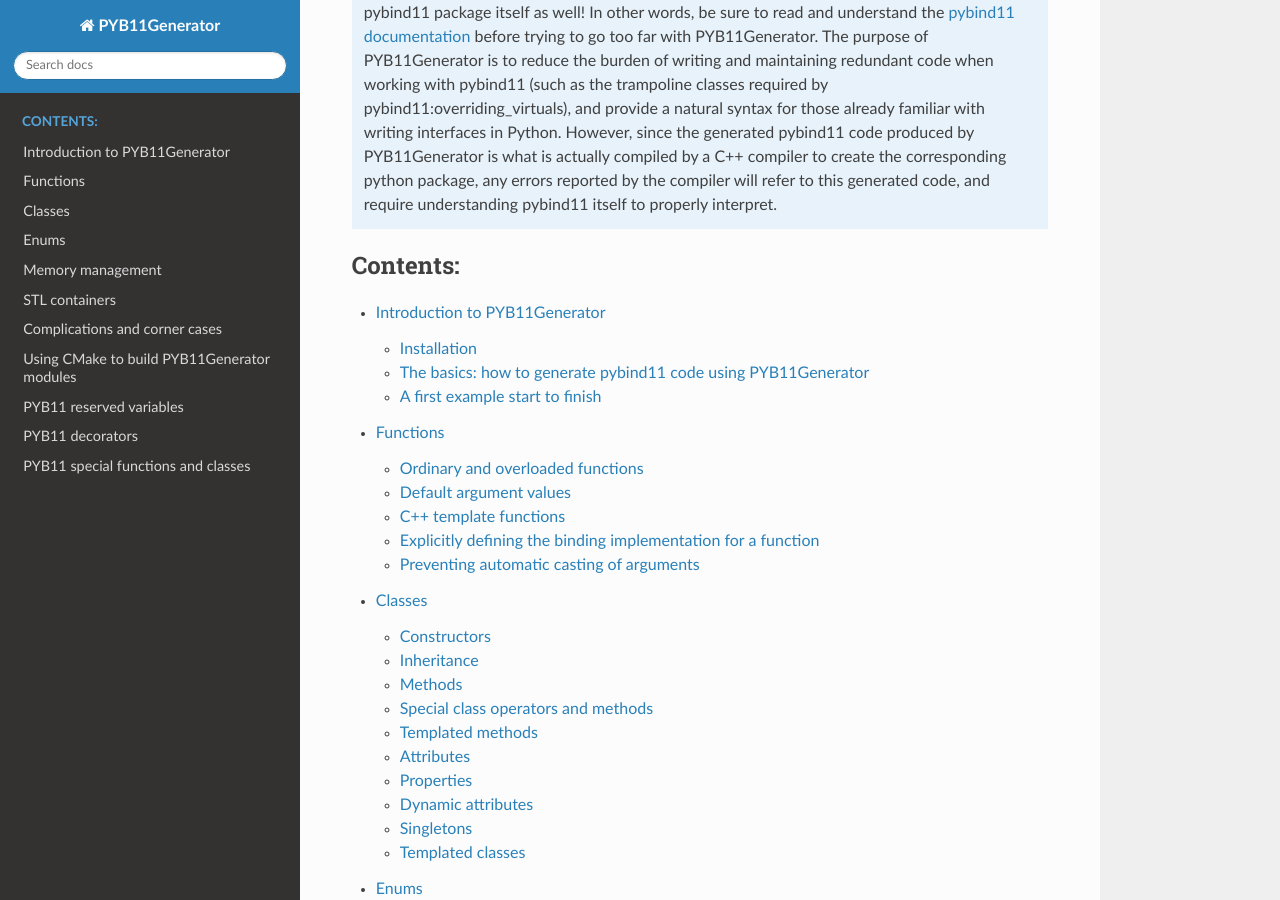
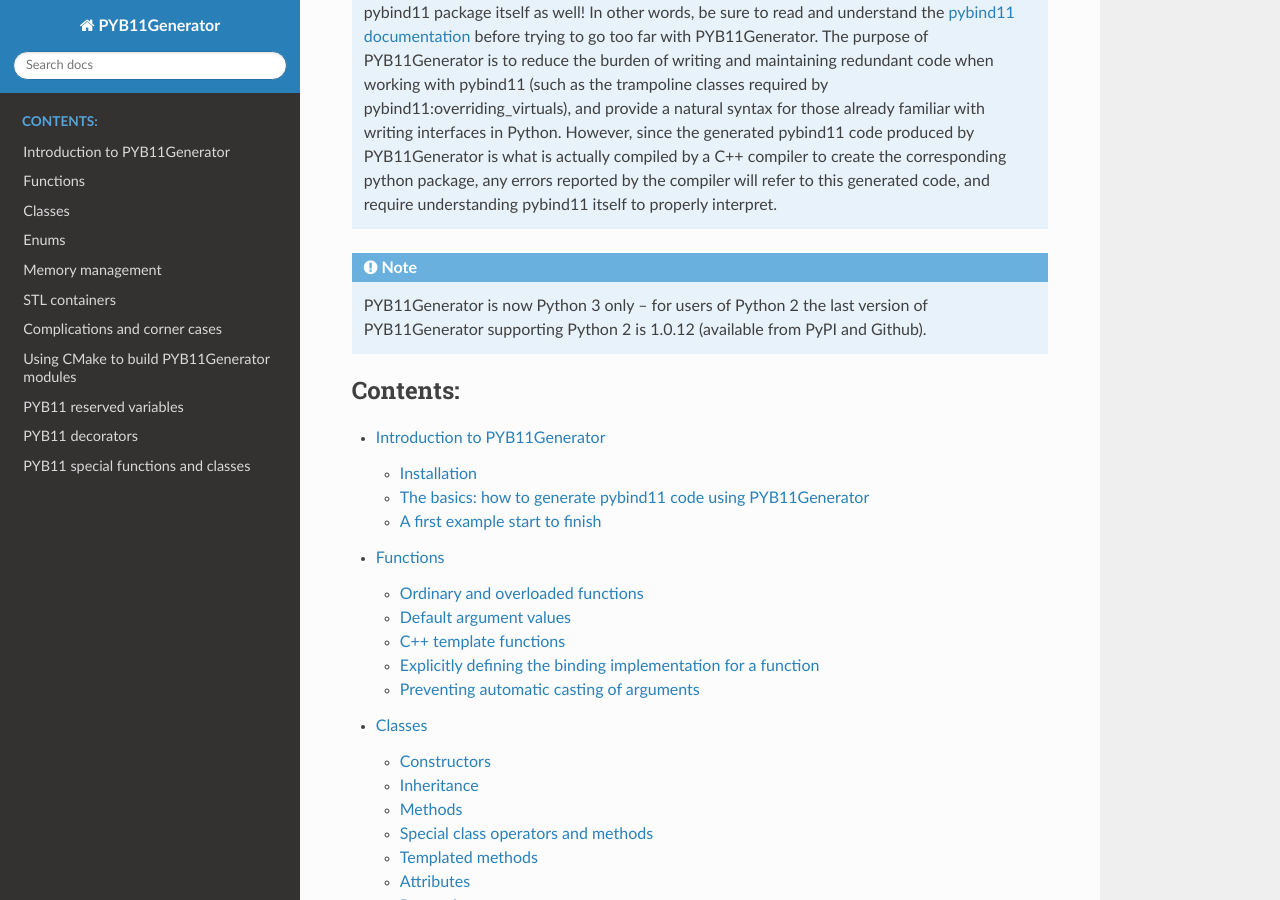
Before and after one commit to LLNL/PYB11Generator, a Sphinx documentation site: the page built from docs/index.rst, in a window 1280 px wide and 900 px high, scrolled down 320 px. Built offline with Sphinx 7.4.7 and the Read the Docs theme 2.0.0, drawn with Linux system fonts in a browser that asks for light colours.

Commit message:
Doc work

```diff
--- a/docs/cmake.rst
+++ b/docs/cmake.rst
@@ -87,4 +87,4 @@
 
 .. Note::
 
-   ``PYB11Generator_add_module`` only looks at the SOURCE Python file (default ``<package_name>_PYB11.py``.  However, that file may in turn import as many other Python files as desired to expose more interface as part of the module, so the user should feel free to organize their PYB11Generator bindings as desired for clarity.  A typical pattern would be to have the top-level module ``<package_name>_PYB11.py`` import individual class bindings from separate Python files for each bound class, for instance.
+   ``PYB11Generator_add_module`` only looks at the ``SOURCE`` Python file (default ``<package_name>_PYB11.py``.  However, that file may in turn import as many other Python files as desired to expose more interface as part of the module, so the user should feel free to organize their PYB11Generator bindings as desired for clarity.  A typical pattern would be to have the top-level module ``<package_name>_PYB11.py`` import individual class bindings from separate Python files for each bound class, for instance.
--- a/docs/conf.py
+++ b/docs/conf.py
@@ -88,7 +88,7 @@
 # Add any paths that contain custom static files (such as style sheets) here,
 # relative to this directory. They are copied after the builtin static files,
 # so a file named "default.css" will overwrite the builtin "default.css".
-html_static_path = ['_static']
+# html_static_path = ['_static']
 
 # Custom sidebar templates, must be a dictionary that maps document names
 # to template names.
--- a/docs/index.rst
+++ b/docs/index.rst
@@ -11,6 +11,9 @@
 .. Note::
 
    Since PYB11Generator blindly generates C++ pybind11 code, it is essential to understand the pybind11 package itself as well!  In other words, be sure to read and understand the `pybind11 documentation <https://pybind11.readthedocs.io/en/stable/>`_ before trying to go too far with PYB11Generator.  The purpose of PYB11Generator is to reduce the burden of writing and maintaining redundant code when working with pybind11 (such as the trampoline classes required by :ref:`pybind11:overriding_virtuals`), and provide a natural syntax for those already familiar with writing interfaces in Python.  However, since the generated pybind11 code produced by PYB11Generator is what is actually compiled by a C++ compiler to create the corresponding python package, any errors reported by the compiler will refer to this generated code, and require understanding pybind11 itself to properly interpret.
+
+.. Note::
+   PYB11Generator is now Python 3 only -- for users of Python 2 the last version of PYB11Generator supporting Python 2 is 1.0.12 (available from PyPI and Github).
 
 .. toctree::
    :maxdepth: 2
```
